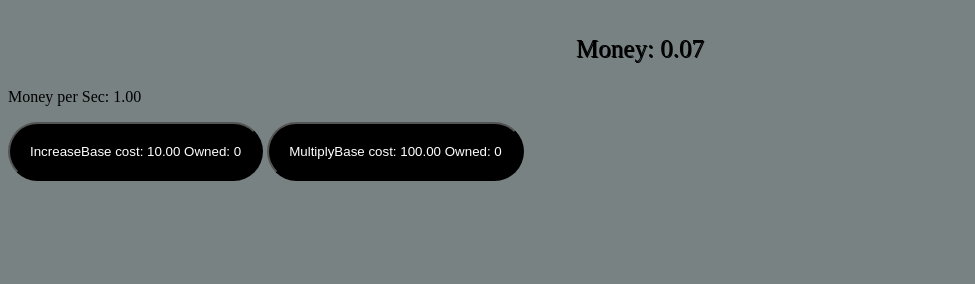
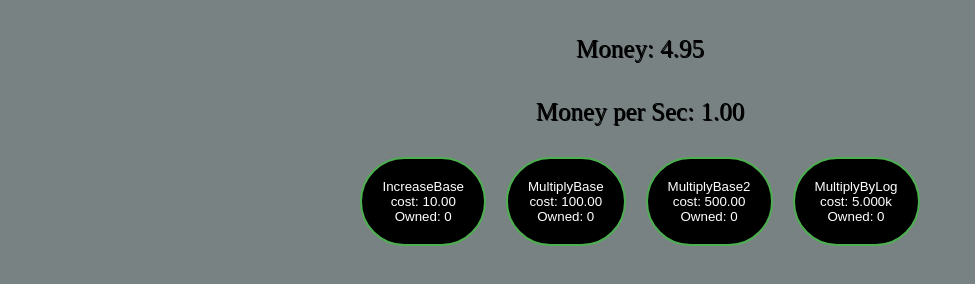
Before and after one commit to Aaronwerito/Incremental-game, a plain HTML site: page index.html in a window 1280 px wide. Shown: the whole page, without its empty margins (0-975 px from the left). Drawn offline with Linux system fonts and the light colour scheme.

Commit message:
Update index.html

```diff
--- a/index.html
+++ b/index.html
@@ -12,14 +12,39 @@
     padding: 20px;
     border-radius: 100px;
     background-color: black;
-		color: white
+    color: white;
+    border: 2px solid #4CAF50;
+    white-space: pre-line;
+  }
+  .buttonContainer{
+    display: flex;
+    justify-content: center;
+    align-items: center;
+    height: 100px;
+    gap: 20px;
+  }
+  #buyMaxButton{
+    position: absolute;
+    align-self: baseline;;
+    bottom: 0;
+    right: 0;
+    margin: 20px;
+    visibility: hidden;
   }
   #currencyText {
     padding-top: 10px;
     text-align: center;
-  	text-shadow: 1px 1px;
+        text-shadow: 1px 1px;
     font-size: 25px;
   }
+  #cashRateText {
+    padding-top: 10px;
+    text-align: center;
+    text-shadow: 1px 1px;
+    font-size: 25px;
+  }
+
+
 </style>
 
 
@@ -32,8 +57,16 @@
 
 
 
-<button onclick="buyUpgrade('IncreaseBase')" id="button1" class="button">click button</button>
-<button onclick="buyUpgrade('MultiplyBase')" id="button2" class="button">click button</button>
+<div class="buttonContainer">
+  <button onclick="buyUpgrade('IncreaseBase')" id="button1" class="button">click button</button>
+  <button onclick="buyUpgrade('MultiplyBase')" id="button2" class="button">click button</button>
+  <button onclick="buyUpgrade('MultiplyBase2')" id="button3" class="button">click button</button>
+  <button onclick="buyUpgrade('MultiplyByLog')" id="button4" class="button">click button</button>
+</div>
+
+
+<button class="button" id="buyMaxButton" onclick="buyMax()""> Buy Max Upgrades</button>
 <script src="js/main.js"></script>
+<script src="js/format.js"></script>
 </body>
 </html>
```
